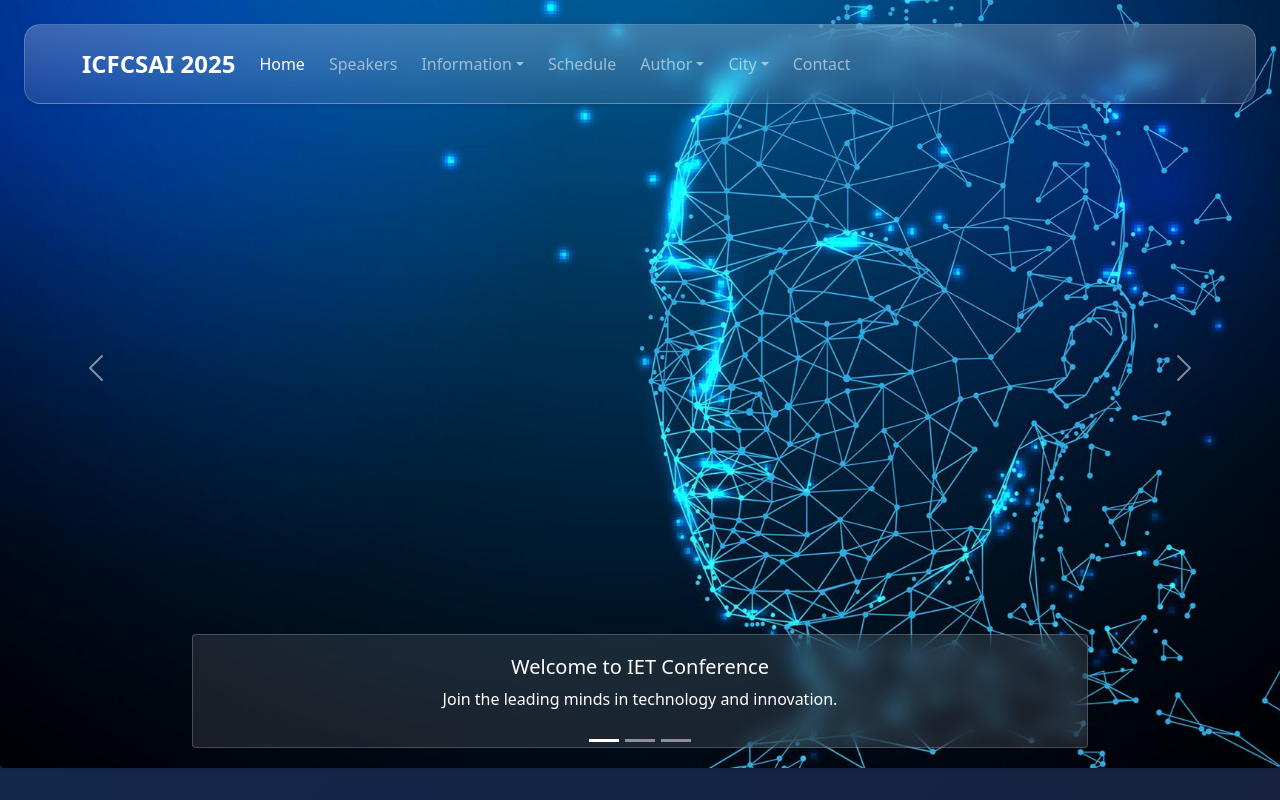
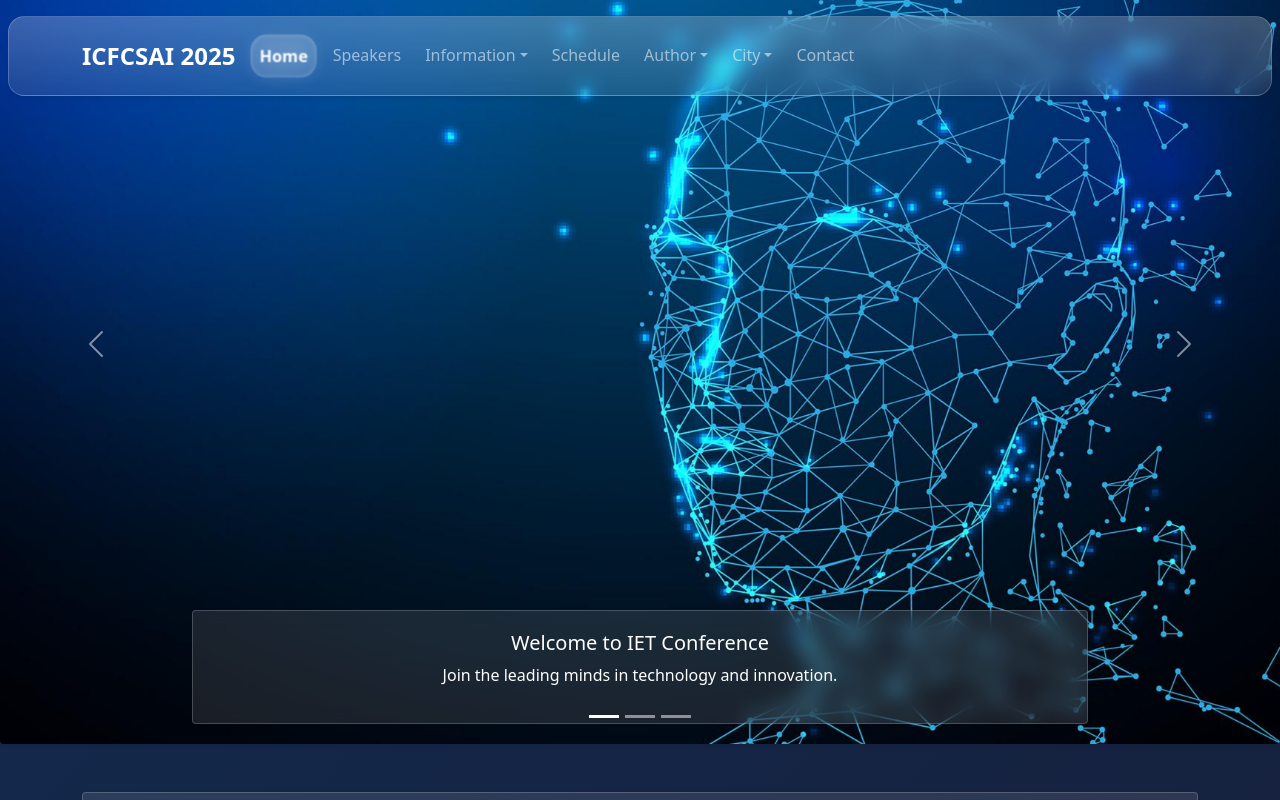
Before and after one commit to kamalexe/iet-confrence, a React (Vite) app: page / in a window 1280 px wide. In both pictures the pointer is over the link "Home". Shown: the top 800 px of the page. Built offline with nearby package versions, Linux system fonts and the light colour scheme.

Commit message:
add droplet effect

```diff
--- a/src/components/Navbar.jsx
+++ b/src/components/Navbar.jsx
@@ -8,7 +8,7 @@ const Navbar = () => {
   const isCityActive = ["/venue", "/program"].includes(location.pathname);
 
   return (
-    <nav className="m-4 navbar navbar-expand-lg navbar-dark bg-glass bg-gradient shadow-sm py-3 sticky-top top-5" style={{top: "1rem", zIndex: 2000 }}>
+    <nav className="m-2 navbar navbar-expand-lg navbar-dark bg-glass bg-gradient shadow-sm py-3 sticky-top top-5" style={{top: "1rem", zIndex: 2000 }}>
       <div className="container">
         {/* Brand */}
         <NavLink className="navbar-brand fw-bold fs-4 d-flex align-items-center gap-2" to="/">
--- a/src/index.css
+++ b/src/index.css
@@ -314,3 +314,81 @@ main {
 .btn-gradient:hover svg {
   transform: translateX(4px);
 }
+
+/* dropdown */
+.dropdown-menu {
+  background-color: rgba(255, 255, 255, 0.08) !important;
+  backdrop-filter: blur(12px);
+  -webkit-backdrop-filter: blur(12px);
+  border: 1px solid rgba(255, 255, 255, 0.15);
+  border-radius: 0.75rem;
+  box-shadow: 0 8px 32px rgba(0, 0, 0, 0.25);
+  padding: 0.5rem 0;
+}
+
+.dropdown-item {
+  color: #fff;
+  padding: 0.5rem 1rem;
+  transition: background-color 0.2s ease;
+}
+
+.dropdown-item:hover,
+.dropdown-item:focus {
+  background-color: rgba(255, 255, 255, 0.15);
+  color: #fff;
+  border-radius: 0.5rem;
+}
+
+
+/* Hover glass UI */
+.navbar .nav-link:hover,
+.navbar .nav-link.active,
+.dropdown-item:hover,
+.dropdown-item.active {
+  background-color: rgba(255, 255, 255, 0.08);
+  backdrop-filter: blur(10px);
+  -webkit-backdrop-filter: blur(10px);
+  color: #fff !important;
+  box-shadow: inset 0 0 0 1px rgba(255, 255, 255, 0.2);
+}
+
+/* Active link bold and highlight effect */
+.navbar .nav-link.active,
+.dropdown-item.active {
+  font-weight: 600;
+  background-color: rgba(255, 255, 255, 0.12);
+  border: 1px solid rgba(255, 255, 255, 0.15);
+}/* Shared nav link and dropdown item styles */
+.navbar .nav-link,
+.dropdown-item {
+  transition: all 0.3s ease;
+  border-radius: 1rem; /* More rounded = more "droplet" */
+  padding: 0.5rem 1rem;
+  position: relative;
+  overflow: hidden;
+}
+
+/* Hover & active water droplet effect */
+.navbar .nav-link:hover,
+.navbar .nav-link.active,
+.dropdown-item:hover,
+.dropdown-item.active {
+  background-color: rgba(255, 255, 255, 0.1);
+  backdrop-filter: blur(12px);
+  -webkit-backdrop-filter: blur(12px);
+  color: #ffffff !important;
+
+  box-shadow:
+    inset 0 0 5px rgba(255, 255, 255, 0.2),
+    0 4px 12px rgba(255, 255, 255, 0.05),
+    0 0 20px rgba(255, 255, 255, 0.08);
+
+  border: 1px solid rgba(255, 255, 255, 0.15);
+  font-weight: 600;
+}
+
+/* Optional: slight scale on hover for droplet feel */
+.navbar .nav-link:hover,
+.dropdown-item:hover {
+  transform: scale(1.02);
+}
```
